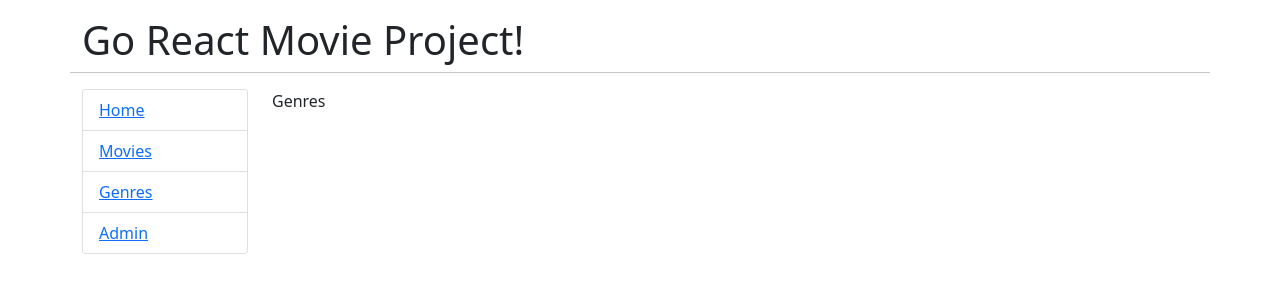
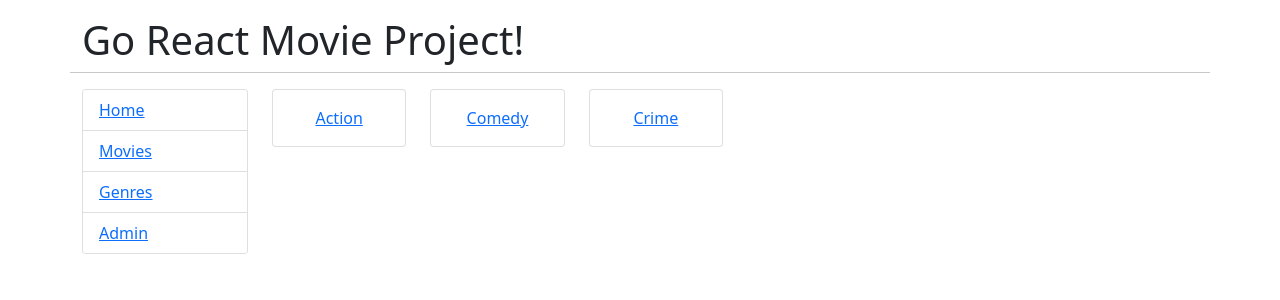
Before and after one commit to ikhbarnuri/idstack-goreactmovie-frontend, a React (Vite) app: page /genres in a window 1280 px wide. Shown: the top 300 px of the page. Built offline with nearby package versions, Linux system fonts and the light colour scheme.

Commit message:
menambahkan komponen GenreList

```diff
--- /dev/null
+++ b/src/components/GenreList.jsx
@@ -0,0 +1,30 @@
+import { useEffect, useState } from "react";
+import { Link } from "react-router-dom";
+
+function GenreList() {
+  const [genres, setGenres] = useState([]);
+
+  useEffect(() => {
+    setGenres([
+      { id: 1, name: "Action" },
+      { id: 2, name: "Comedy" },
+      { id: 3, name: "Crime" },
+    ]);
+  }, []);
+
+  return (
+    <div className="row">
+      {genres.map((genre, index) => (
+        <div key={index} className="col-sm-2 mb-2">
+          <div className="card">
+            <div className="card-body text-center">
+              <Link to={`/genres/${genre.id}`}>{genre.name}</Link>
+            </div>
+          </div>
+        </div>
+      ))}
+    </div>
+  );
+}
+
+export default GenreList;
--- a/src/pages/Genres/index.jsx
+++ b/src/pages/Genres/index.jsx
@@ -1,5 +1,11 @@
+import GenreList from "../../components/GenreList.jsx";
+
 function index() {
-  return <div>Genres</div>;
+  return (
+    <>
+      <GenreList />
+    </>
+  );
 }
 
 export default index;
```
